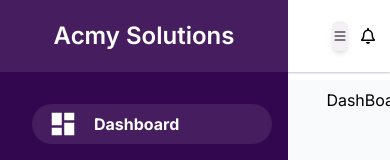
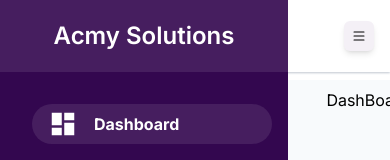
Before and after one commit to dinethdf/todo-dashboard-2024-Q2-dinethdf, a Next.js app: page / in a window 390 px wide. Shown: the top 160 px of the page. Built offline with nearby package versions, Linux system fonts and the light colour scheme.

Commit message:
Final Header and side bar

```diff
--- a/app/globals.css
+++ b/app/globals.css
@@ -7,7 +7,11 @@
   --background-start-rgb: 214, 219, 220;
   --background-end-rgb: 255, 255, 255;
 }
-
+@media screen and (max-width: 640px) {
+.tiHiden{
+  display: none;
+}
+}
 @media (prefers-color-scheme: dark) {
   :root {
     --foreground-rgb: 255, 255, 255;
--- a/app/layout.tsx
+++ b/app/layout.tsx
@@ -1,31 +1,30 @@
-import type { Metadata } from "next";
+"use client";
 import { Inter } from "next/font/google";
 import "./globals.css";
-
 import { Header } from "@/components/header";
 import { Pagewrapper } from "@/components/pagewrapper";
 import { Sidebar } from "@/components/sidebar";
+import { useState } from "react";
 
 const inter = Inter({ subsets: ["latin"] });
-
-export const metadata: Metadata = {
-  title: "To-Do Dashboard",
-  description:
-    "The “To-Do Dashboard” is a simple dashboard application to track to-do tasks",
-};
 
 export default function RootLayout({
   children,
 }: Readonly<{
   children: React.ReactNode;
 }>) {
+  const [toggleCollapse, setToggleCollapse] = useState(false);
   return (
     <html lang="en">
       <body className={inter.className}>
         <div className="flex min-h-screen">
-          <Header></Header>
-          <Sidebar></Sidebar>
-          <Pagewrapper>{children}</Pagewrapper>
+          <Sidebar toggleCollapse={toggleCollapse}></Sidebar>
+          <Header
+            toggleCollapse={toggleCollapse}
+            setToggleCollapse={setToggleCollapse}
+          ></Header>
+
+          <Pagewrapper toggleCollapse={toggleCollapse}>{children}</Pagewrapper>
         </div>
       </body>
     </html>
--- a/components/header.tsx
+++ b/components/header.tsx
@@ -1,36 +1,43 @@
+import classNames from "classnames";
+import { Dispatch, SetStateAction } from "react";
 import { BsList } from "react-icons/bs";
 import { FaRegBell } from "react-icons/fa";
 import { IoIosArrowDown } from "react-icons/io";
-export const Header = () => {
+
+export const Header = ({
+  toggleCollapse,
+  setToggleCollapse,
+}: {
+  toggleCollapse: boolean;
+  setToggleCollapse: Dispatch<SetStateAction<boolean>>;
+}) => {
+  const sideBarToggle = () => {
+    setToggleCollapse(!toggleCollapse);
+  };
+
+  const headerStyle = classNames(
+    "fixed bg-[#fffff] w-full z-[0] px-4 shadow-sm shadow-slate-500/40  ",
+    { ["sm:pl-[6rem] "]: toggleCollapse, ["sm:pl-[20rem] "]: !toggleCollapse }
+  );
   return (
-    <header className="fixed bg-[#fffff] w-full z-[0] px-4 shadow-sm shadow-slate-500/40 pl-[20rem] ">
+    <header className={headerStyle}>
       <div className="h-[4.5rem] flex items-center justify-between ">
-        <button className="float-right w-[30px] h-[30px] flex items-center justify-center rounded-md shadow-md ml-3 shadow-black/10 hover:bg-[#e1c9ef] bg-[#f4f0f6]">
-          <BsList></BsList>
-        </button>
+        <div className="flex items-center order-2 sm:order-1">
+          <button
+            onClick={sideBarToggle}
+            className="float-right w-[30px] h-[30px] flex items-center justify-center rounded-md shadow-md ml-0.5 shadow-black/10 hover:bg-[#e1c9ef] bg-[#f4f0f6]"
+          >
+            <BsList></BsList>
+          </button>
+          <h1 className="pl-5 text-[20px] font-[600] tiHiden">Dashboard</h1>
+        </div>
 
-        <div className="flex items-center justify-center text-center">
+        <div className="flex items-center justify-center text-center order-1 sm:order-2">
           <button className="float-right w-[40px] h-[40px] flex items-center justify-center mr-3">
             <FaRegBell />
           </button>
 
           <div className="h-10 w-10 rounded-full pl-1 bg-[url('http://localhost:3000/img/user.png')]"></div>
-
-          {/* <button
-            type="button"
-            className="flex text-sm bg-gray-800 rounded-full md:me-0 focus:ring-4 focus:ring-gray-300 dark:focus:ring-gray-600"
-            id="user-menu-button"
-            aria-expanded="false"
-            data-dropdown-toggle="user-dropdown"
-            data-dropdown-placement="bottom"
-          >
-
-            <image
-              className="w-8 h-8 rounded-full"
-              src="/img/user.png"
-              alt="user photo"
-            />
-          </button> */}
 
           <button className="float-right w-[30px] h-[30px] flex items-center justify-center mr-3">
             <IoIosArrowDown />
--- a/components/pagewrapper.tsx
+++ b/components/pagewrapper.tsx
@@ -1,9 +1,16 @@
 import { ReactNode } from "react";
+import classNames from "classnames";
+export const Pagewrapper = ({
+  children,
+  toggleCollapse,
+}: {
+  children: ReactNode;
+  toggleCollapse: boolean;
+}) => {
+  const childStyle = classNames("bg-slate-50 flex-grow text-black p-2 mt-20", {
+    ["sm:pl-[6rem]"]: toggleCollapse,
+    ["pl-[20.4rem]"]: !toggleCollapse,
+  });
 
-export const Pagewrapper = ({ children }: { children: ReactNode }) => {
-  return (
-    <div className="bg-slate-50 flex-grow text-black p-2 mt-20 pl-[20.4rem]">
-      {children}
-    </div>
-  );
+  return <div className={childStyle}>{children}</div>;
 };
--- a/components/sidebar.tsx
+++ b/components/sidebar.tsx
@@ -1,16 +1,33 @@
+import classNames from "classnames";
 import Link from "next/link";
 import React from "react";
 import { MdDashboard } from "react-icons/md";
-export const Sidebar = () => {
+export const Sidebar = ({ toggleCollapse }: { toggleCollapse: boolean }) => {
+  const asideStyle = classNames(
+    "fixed bg-[#33074F] text-white z-50 h-full shadow-gray-900/20 transition duration-200 ease-in-out w-[18rem]",
+    {
+      ["sm:w-[5rem] sm:left-0 left-[-100%]"]: toggleCollapse,
+      ["w-[18rem]"]: !toggleCollapse,
+    }
+  );
   return (
-    <aside className="fixed bg-[#33074F] text-white z-50 h-full shadow-gray-900/20 transition duration-200 ease-in-out w-[18rem]">
+    <aside className={asideStyle}>
       <div className="flex relative items-center bg-[#EBE6ED1A] py-5 px-3.5">
-        <h3 className="mx-auto font-[600] text-2xl min-w-max">
+        {toggleCollapse ? (
+          <h3 className="mx-auto font-[600]  text-2xl min-w-max">A.S.</h3>
+        ) : (
+          <h3 className="mx-auto font-[600]  text-2xl min-w-max">
             Acmy Solutions
           </h3>
+        )}
       </div>
 
       <Link href="/#">
+        {toggleCollapse ? (
+          <div className="flex items-center justify-center bg-[#EBE6ED1A] m-5 h-[40px] w-[40px] rounded-full">
+            <MdDashboard className="w-[25px] h-[25px]"></MdDashboard>
+          </div>
+        ) : (
           <div className="flex items-center justify-start bg-[#EBE6ED1A] m-8 h-[40px] w-[240px] rounded-full pl-4">
             <MdDashboard className="w-[30px] h-[30px]"></MdDashboard>
 
@@ -18,6 +35,7 @@ export const Sidebar = () => {
               <strong>Dashboard</strong>
             </div>
           </div>
+        )}
       </Link>
     </aside>
   );
```
Lines whose indentation alone changed are shown as unchanged.
